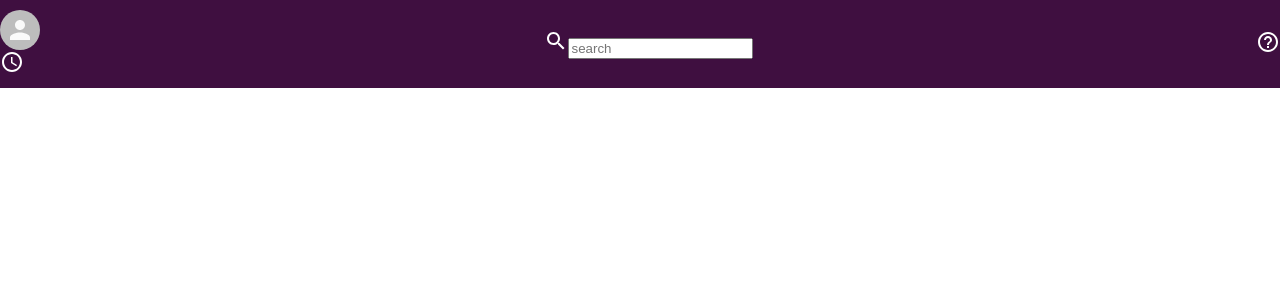
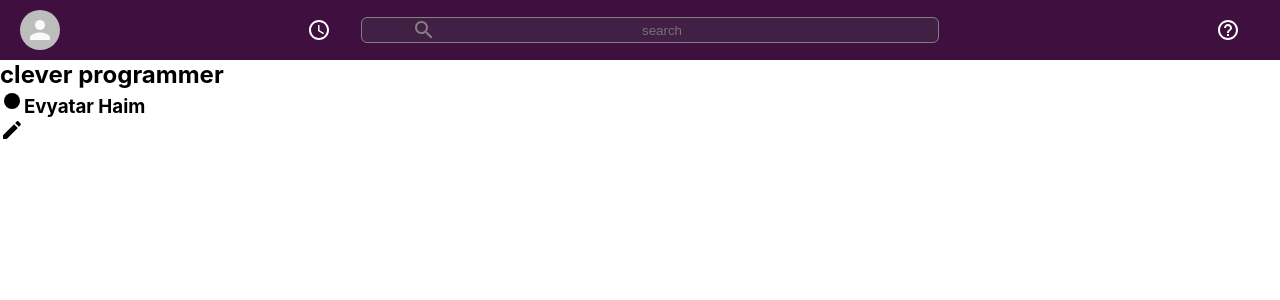
Before and after one commit to EvyatarHaim1/Slack-React, a React (Create React App) app: page / in a window 1280 px wide. Shown: the top 300 px of the page. Built offline with nearby package versions, Linux system fonts and the light colour scheme.

Commit message:
starting building the sidebar component

```diff
--- a/src/App.js
+++ b/src/App.js
@@ -1,12 +1,15 @@
 import React from 'react';
 import './App.css';
 import Header from './components/Header';
-import searchIcon from '@material-ui/core';
+import Sidebar from './components/Sidebar';
 
 function App() {
   return (
     <div className="App">
         <Header />
+        <div className="app_body">
+           <Sidebar />
+        </div>
     </div>
   );
 }
--- a/src/components/Header.js
+++ b/src/components/Header.js
@@ -36,4 +36,44 @@ justify-content: space-between;
 padding: 10px 0;
 background-color: var(--slack-color);
 color: white;
+
+.header_left{
+    flex: 0.3;
+    display: flex;
+    align-items: center;
+    margin-left: 20px;
+}
+
+.header_left > .MuiSvgIcon-root {
+    margin-left: auto;
+    margin-right: 30px;
+}
+
+.header_search{
+    flex: 0.4;
+    background-color: #421f44;
+    text-align: center;
+    display: flex;
+    padding: 0 50px;
+    color: gray;
+    border: 1px gray solid;
+    border-radius: 6px;
+    input{
+        background-color: transparent;
+        border: none;
+        text-align: center;
+        min-width: 35vw;
+    }
+}
+
+.header_right{
+    flex: 0.3;
+    display: flex;
+    align-items: flex-end;
+}
+
+.header_right .MuiSvgIcon-root{
+    margin-left: auto;
+    margin-right: 40px;
+}
 `
--- /dev/null
+++ b/src/components/Sidebar.js
@@ -0,0 +1,26 @@
+import { FiberManualRecord, Fireplace } from '@material-ui/icons';
+import React from 'react';
+import styled from 'styled-components';
+import FiberManualRecordIcon from '@material-ui/icons/FiberManualRecord';
+import CreateIcon from '@material-ui/icons/Create';
+
+function Sidebar() {
+    return (
+        <Div>
+            <div className="sidebar_header">
+              <div className="sidebar_info">
+                <h2>clever programmer</h2>
+                <h3>
+                    <FiberManualRecordIcon />
+                    Evyatar Haim
+                </h3>
+              </div>
+              <CreateIcon />
+            </div>
+        </Div>
+    )
+}
+
+export default Sidebar;
+
+const Div = styled.div``
```
Also changed, not shown: 1 other file (tests, documents, lock files or other folders).
